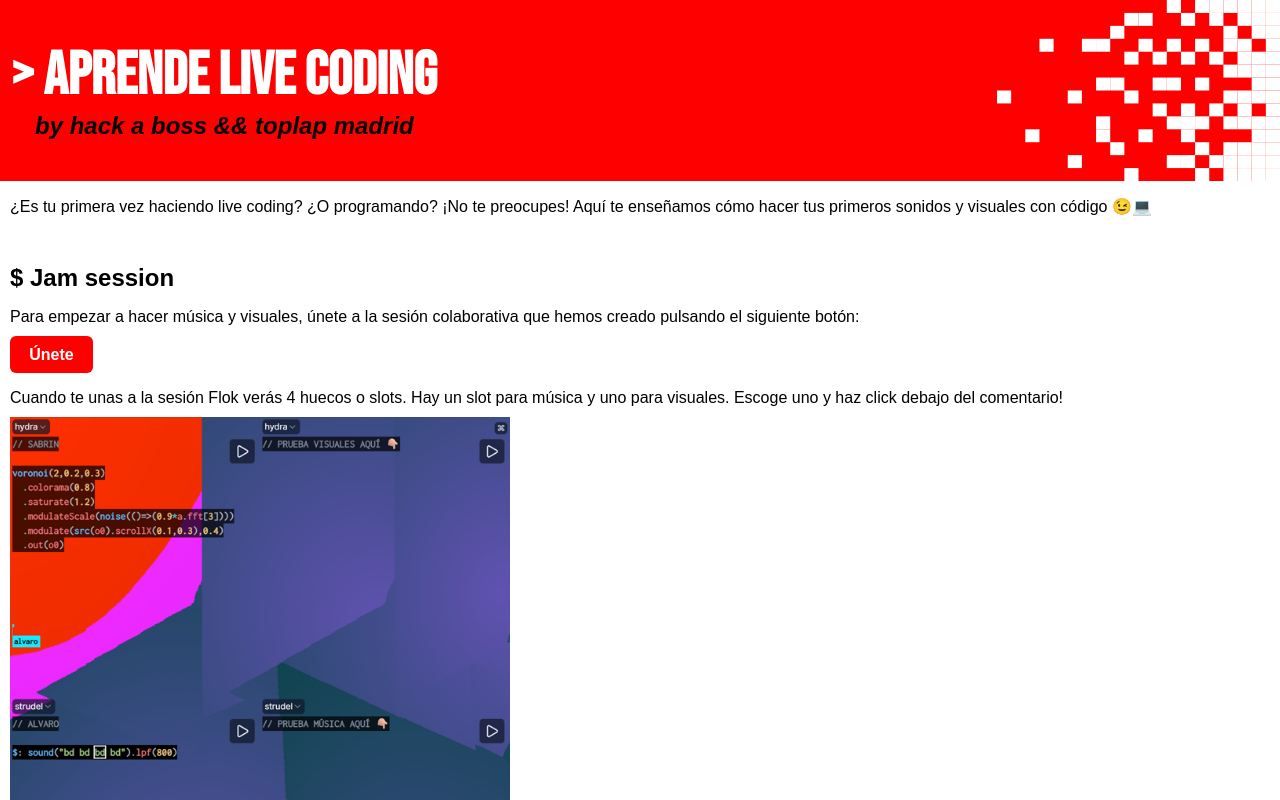
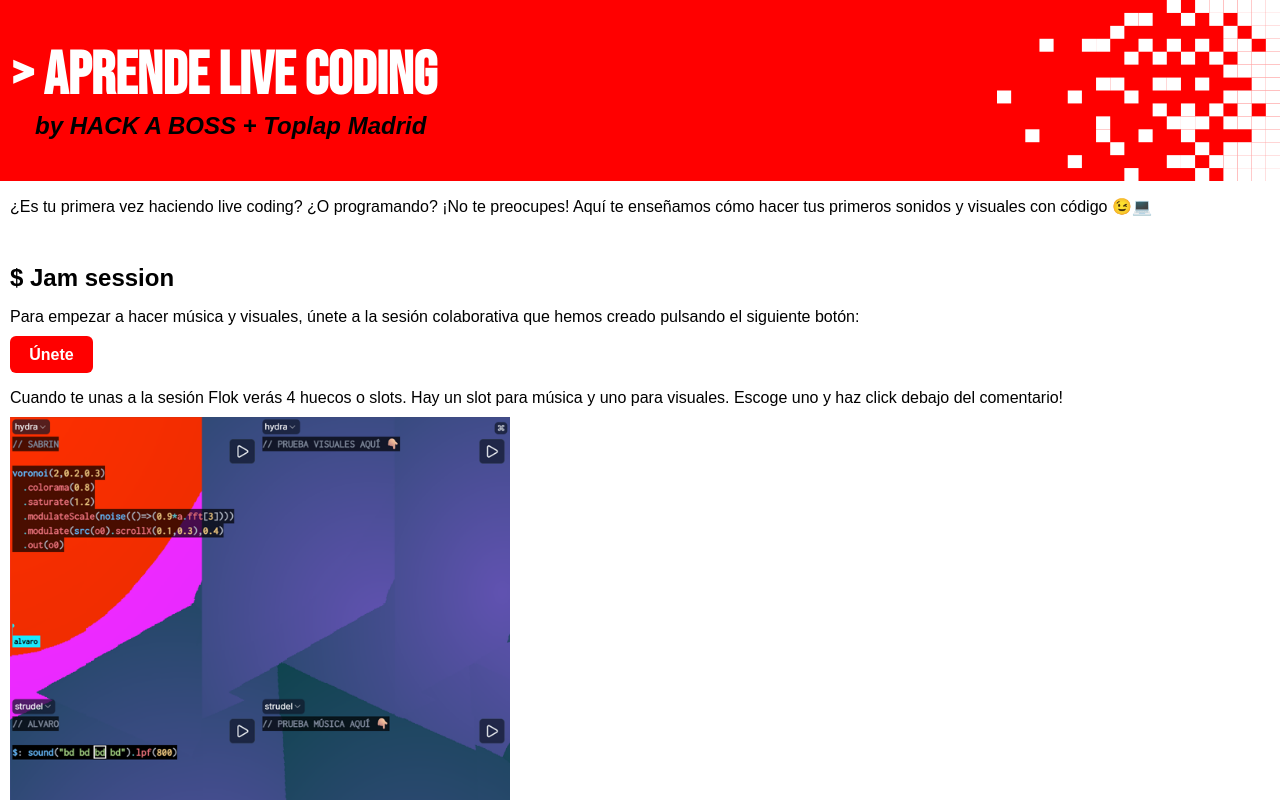
Before and after one commit to alvaro-makes-music/aprende-live-coding, a plain HTML site: page index.html in a window 1280 px wide. Shown: the top 800 px of the page. Drawn offline with Linux system fonts and the light colour scheme.

Commit message:
Changed subtitle case

```diff
--- a/index.html
+++ b/index.html
@@ -13,7 +13,7 @@
   <div class="header">
     <div>
       <h1>> APRENDE LIVE CODING</h1>
-      <h2 class="subtitle"><i>by hack a boss && toplap madrid</i></h2>
+      <h2 class="subtitle"><i>by HACK A BOSS + Toplap Madrid</i></h2>
     </div>
     <img src="images/dots.svg"/>
   </div>
```
